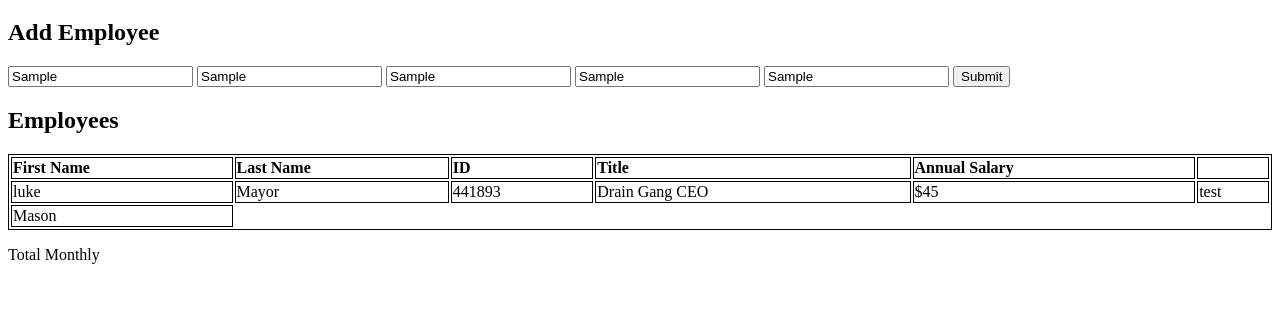
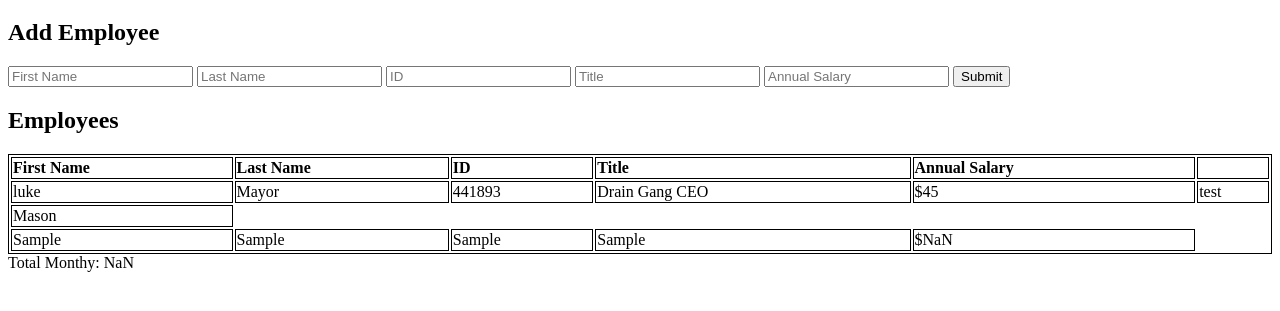
Before and after one commit to Marx-A00/weekend-salary-calculator, a website: page index.html in a window 1280 px wide. Both pictures are taken after typing "Sample", "Sample", "Sample", "Sample", "Sample" into the empty fields and a click on the button "Submit". Shown: the part 61-372 px from the top of the page. Drawn offline with Linux system fonts and the light colour scheme.

Commit message:
added main functionality to table including adding rows for each employee and updating total monthly cost

```diff
--- a/index.html
+++ b/index.html
@@ -15,11 +15,23 @@
     <h2>Add Employee</h2>
     <div>
       <form onsubmit="handleSubmit(event)">
-        <input placeholder="First Name">
-        <input placeholder="Last Name">
-        <input placeholder="ID">
-        <input placeholder="Title">
-        <input placeholder="Annual Salary">
+        <input
+        placeholder="First Name"
+        type="text"
+        id="firstName">
+        <input
+         placeholder="Last Name"
+         type="text"
+         id = "lastName">
+        <input placeholder="ID"
+        type ="text"
+        id="id">
+        <input placeholder="Title"
+        type="text"
+        id="title">
+        <input placeholder="Annual Salary"
+        type="text"
+        id="annualSalary">
         <button class ="submit-button">Submit</button>
       </div>
 
@@ -37,7 +49,7 @@
         </tr>
         </thead>
 
-        <tbody>
+        <tbody id="tableBody">
         <tr>
           <td>luke</td>
           <td>Mayor</td>
@@ -56,7 +68,7 @@
 
   </main>
 
-  <footer>
+  <footer id="footy">
     <p>Total Monthly</p>
   </footer>
 </body>
--- a/script.js
+++ b/script.js
@@ -1,3 +1,41 @@
+// handles total monthly Salary displayed in footer
+let totalMonthly = 0;
+
 function handleSubmit(event){
     event.preventDefault();
+// Get *value* from HTML and set it to empty after submission
+    let firstName = document.getElementById(`firstName`).value;
+    document.getElementById(`firstName`).value = '';
+
+// Get *value* from HTML and set it to empty after submission
+    let lastName = document.getElementById(`lastName`).value;
+    document.getElementById(`lastName`).value = '';
+
+// Get *value* from HTML and set it to empty after submission
+    let id = document.getElementById(`id`).value;
+    document.getElementById(`id`).value = '';
+
+// Get *value* from HTML and set it to empty after submission
+    let title = document.getElementById(`title`).value;
+    document.getElementById(`title`).value = '';
+
+// Get *value* from HTML and set it to empty after submission
+    let annualSalary = Number(document.getElementById(`annualSalary`).value);
+
+    // Update total Salary
+    totalMonthly += Math.ceil(annualSalary/12); // Might fuck with the tests        Remember this!!
+
+    console.log(totalMonthly);
+    document.getElementById(`annualSalary`).value ='';
+
+    tableBody.innerHTML +=
+    `<tr>
+        <td>${firstName}</td>
+        <td>${lastName}</td>
+        <td>${id}</td>
+        <td>${title}</td>
+        <td>$${annualSalary}</td>
+
+    </tr>`;
+    document.getElementById(`footy`).textContent = `Total Monthy: ${totalMonthly}`;
 }
```
Also changed, not shown: INSTRUCTIONS.md (+3 -3 lines).
